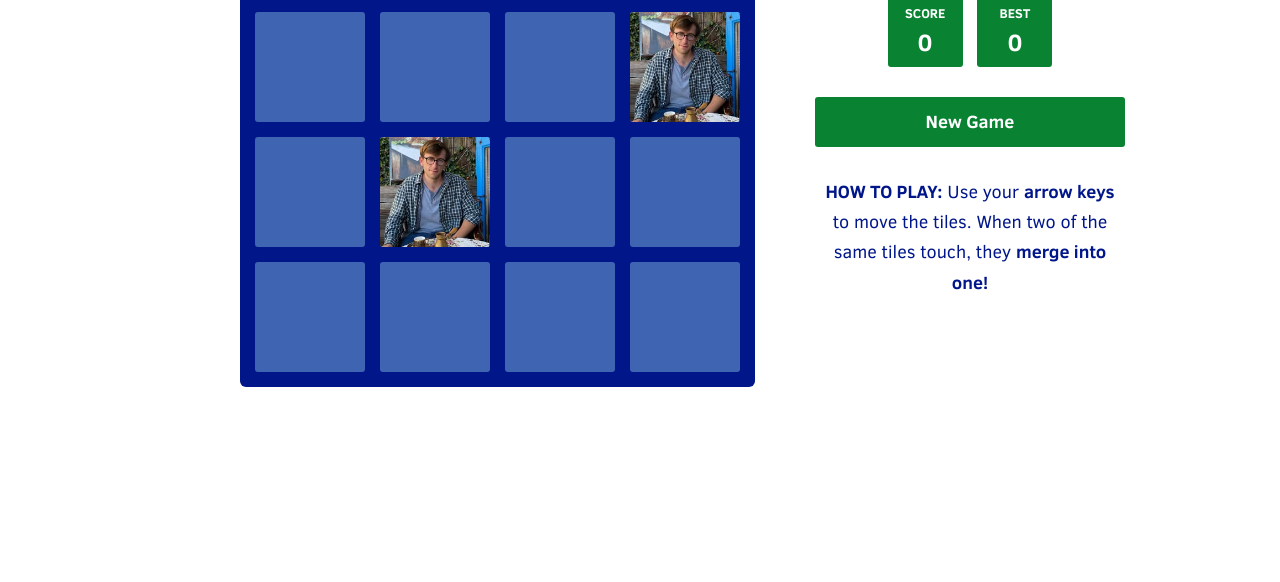
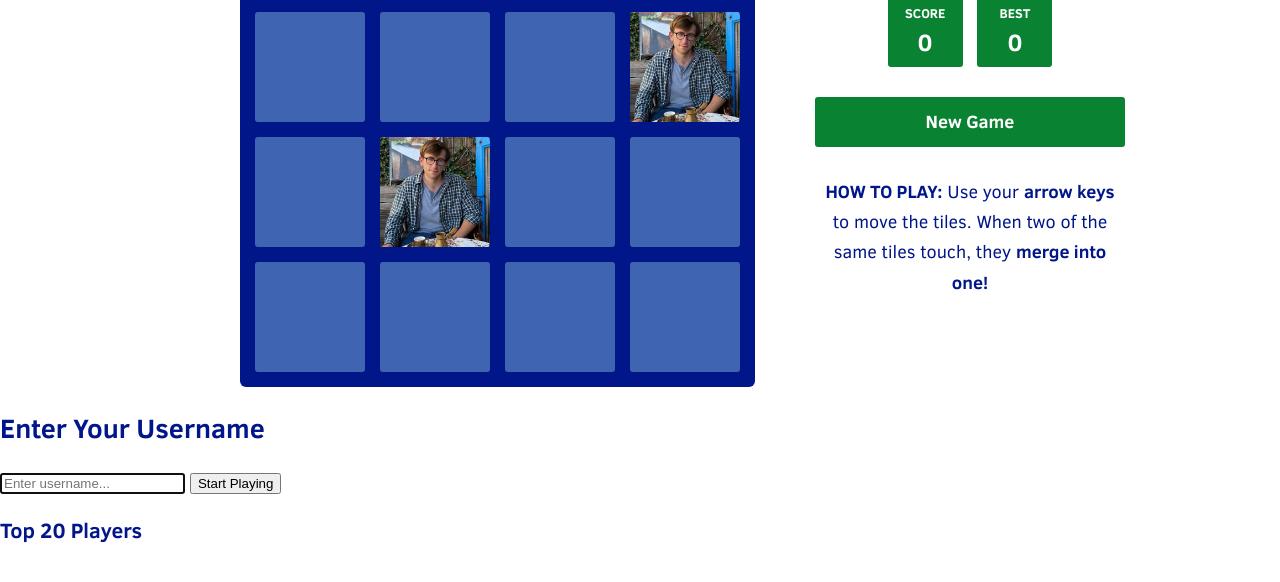
Before and after one commit to AMHSI/2048, a plain HTML site: page index.html in a window 1280 px wide. Shown: the part 208-790 px from the top of the page. Drawn offline with Linux system fonts and the light colour scheme.

Commit message:
Add Firebase SDK and leaderboard modal to index.html

```diff
--- a/index.html
+++ b/index.html
@@ -15,6 +15,10 @@
   <meta name="HandheldFriendly" content="True">
   <meta name="MobileOptimized" content="320">
   <meta name="viewport" content="width=device-width, initial-scale=1.0, maximum-scale=1, user-scalable=no, minimal-ui">
+
+  <!-- Firebase SDK -->
+  <script src="https://www.gstatic.com/firebasejs/9.22.1/firebase-app-compat.js"></script>
+  <script src="https://www.gstatic.com/firebasejs/9.22.1/firebase-firestore-compat.js"></script>
 </head>
 <body>
   <div class="container">
@@ -80,6 +84,21 @@
     </div>
    </div>
 
+   <!-- Username Prompt Modal -->
+   <div id="username-modal" class="modal">
+     <div class="modal-content">
+       <h2>Enter Your Username</h2>
+       <input type="text" id="username-input" placeholder="Enter username..." maxlength="20">
+       <button id="username-submit">Start Playing</button>
+     </div>
+   </div>
+
+   <!-- Leaderboard -->
+   <div class="leaderboard-container">
+     <h3>Top 20 Players</h3>
+     <div id="leaderboard-list"></div>
+   </div>
+
   <script src="js/bind_polyfill.js"></script>
   <script src="js/classlist_polyfill.js"></script>
   <script src="js/animframe_polyfill.js"></script>
@@ -88,6 +107,7 @@
   <script src="js/grid.js"></script>
   <script src="js/tile.js"></script>
   <script src="js/local_storage_manager.js"></script>
+  <script src="js/leaderboard.js"></script>
   <script src="js/game_manager.js"></script>
   <script src="js/application.js"></script>
 </body>
```
